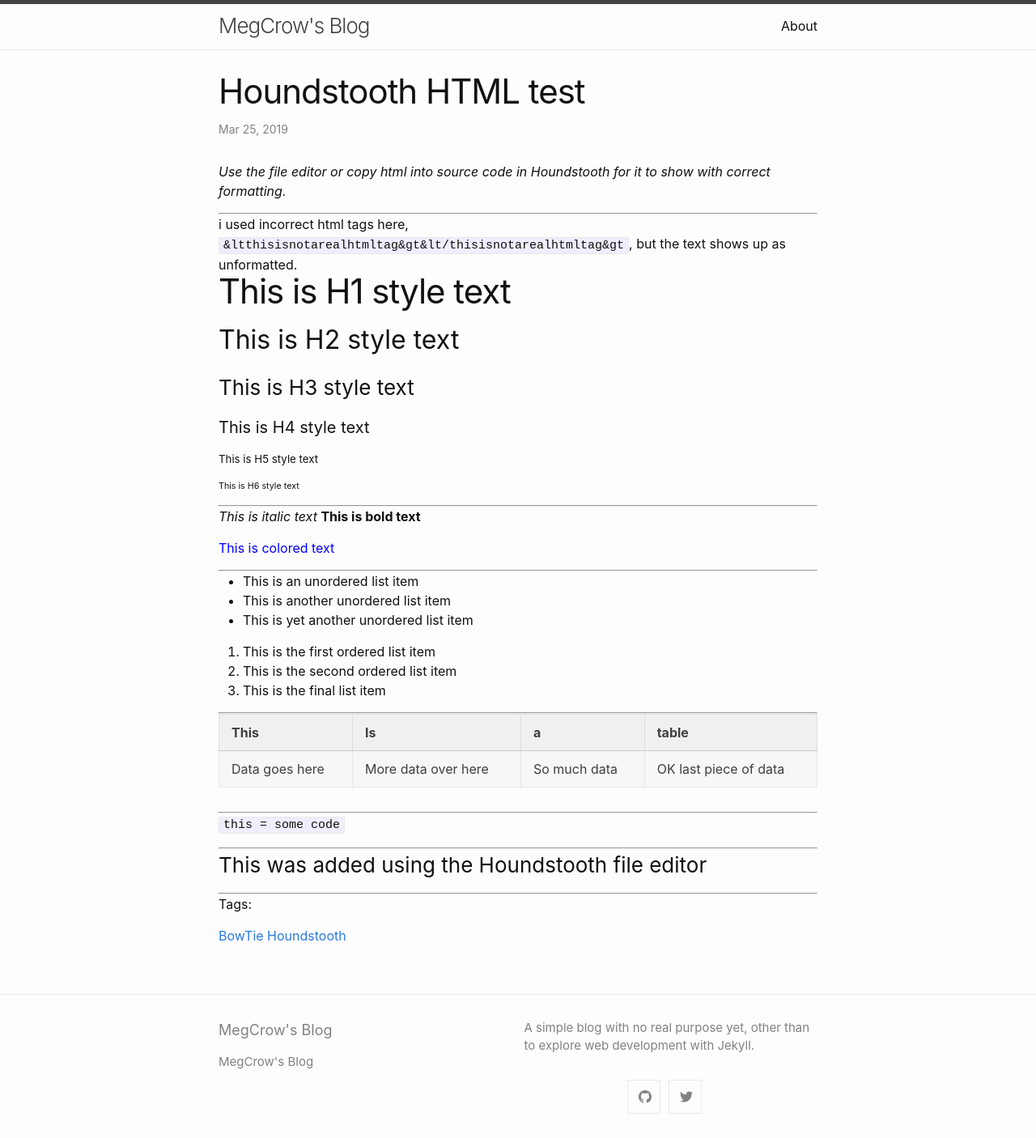
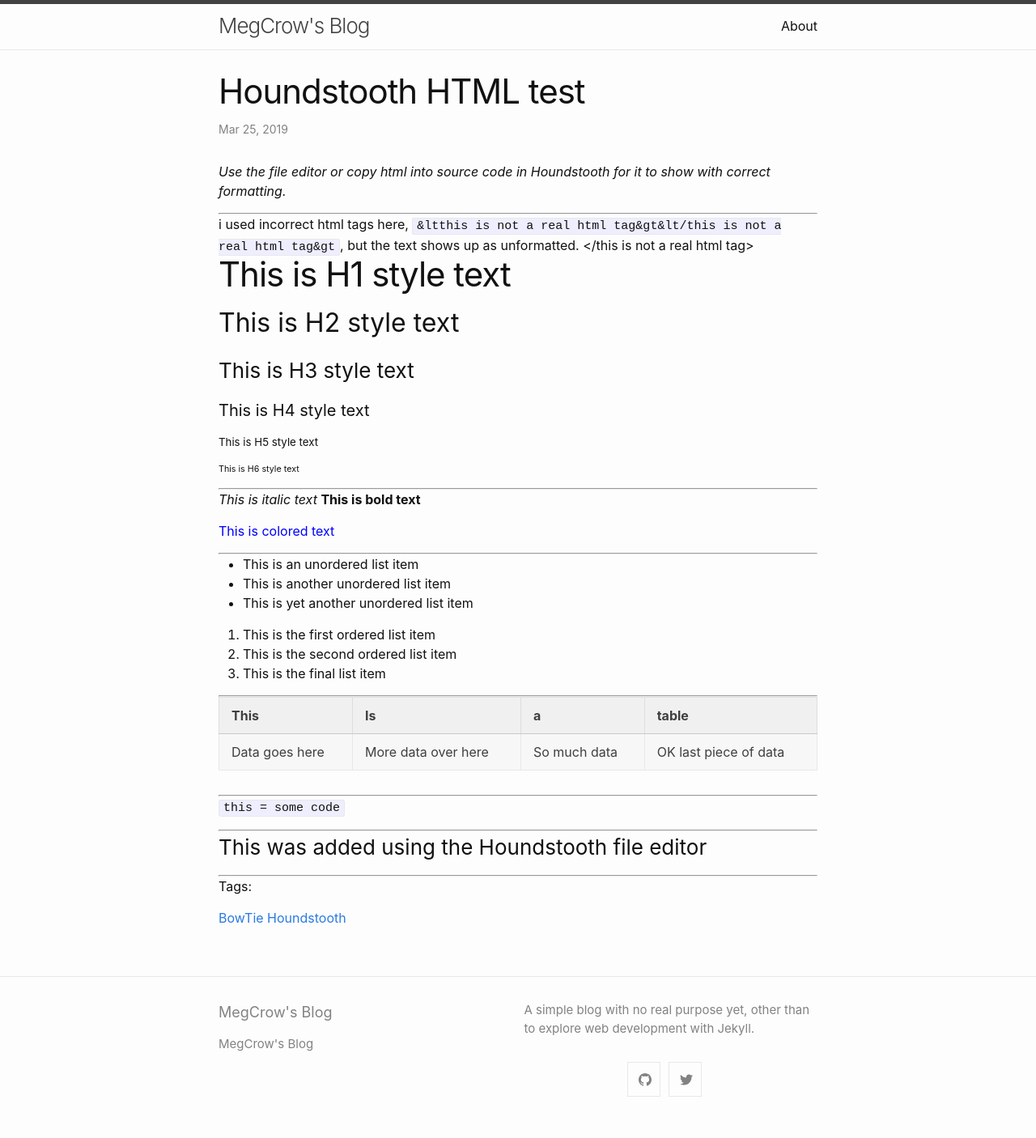
Before and after one commit to megcrow/megcrow-blog, a Jekyll site: the page built from _posts/2019-03-25-houndstooth-html-test.md, in a window 1280 px wide. Shown: the whole page at 81% size. Built offline with Jekyll 4.4.1, drawn with Linux system fonts in a browser that asks for light colours; after the commit the page ends 1385 px from its top, so only the background shows below that.

Commit message:
Edit made up tags in houndstooth-html-test post

```diff
--- a/_posts/2019-03-25-houndstooth-html-test.md
+++ b/_posts/2019-03-25-houndstooth-html-test.md
@@ -30,7 +30,7 @@ social:
 ---
 <p><i>Use the file editor or copy html into source code in Houndstooth for it to show with correct formatting.</i></p>
 <hr />
-<thisisnotarealhtmltag> i used incorrect html tags here, <code>&ltthisisnotarealhtmltag&gt&lt/thisisnotarealhtmltag&gt</code>, but the text shows up as unformatted. </thisisnotarealhtmltag>
+<this is not a real html tag> i used incorrect html tags here, <code>&ltthis is not a real html tag&gt&lt/this is not a real html tag&gt</code>, but the text shows up as unformatted. </this is not a real html tag>
 <h1>This is H1 style text</h1>
 <h2>This is H2 style text</h2>
 <h3>This is H3 style text</h3>
```
